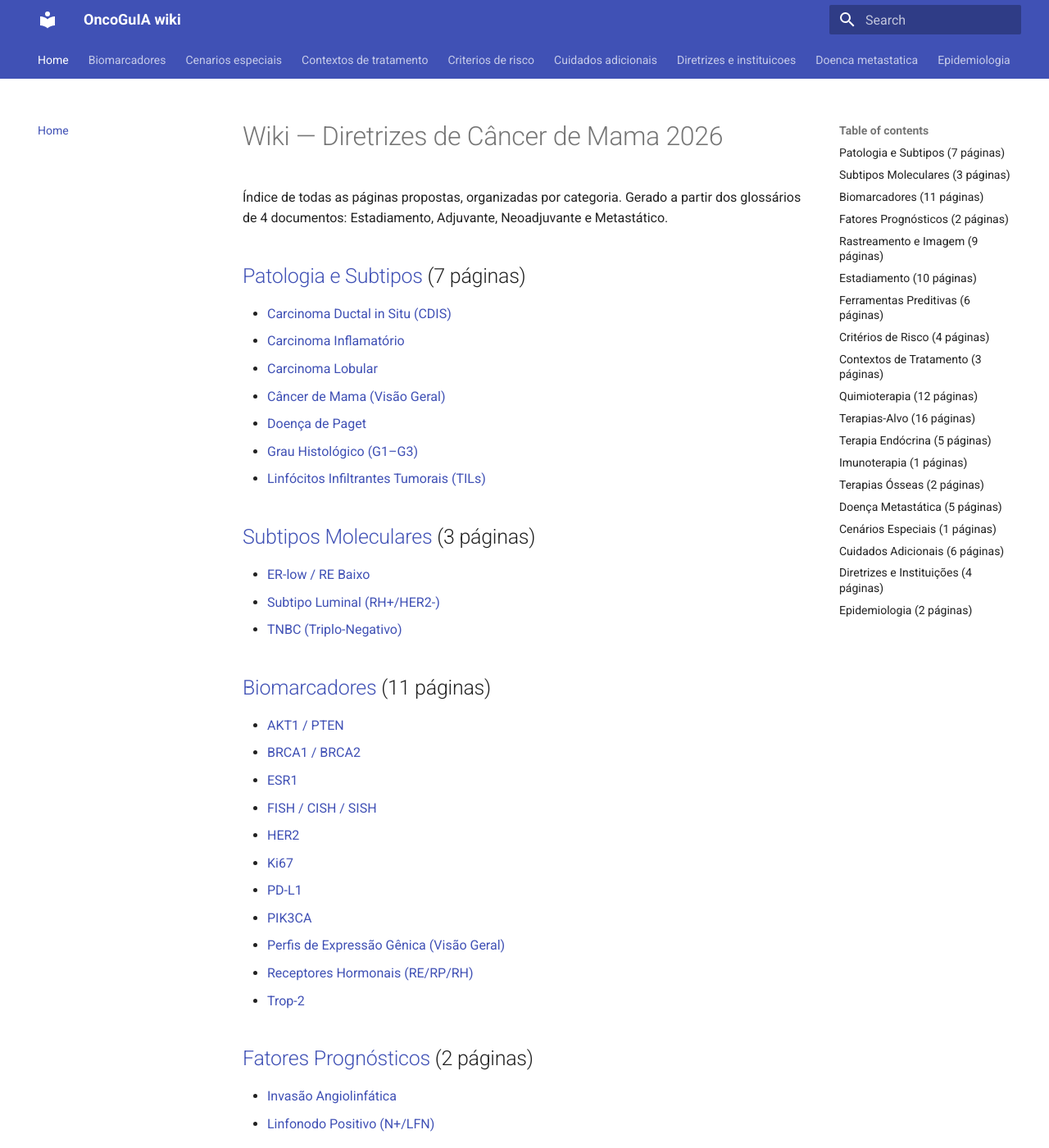
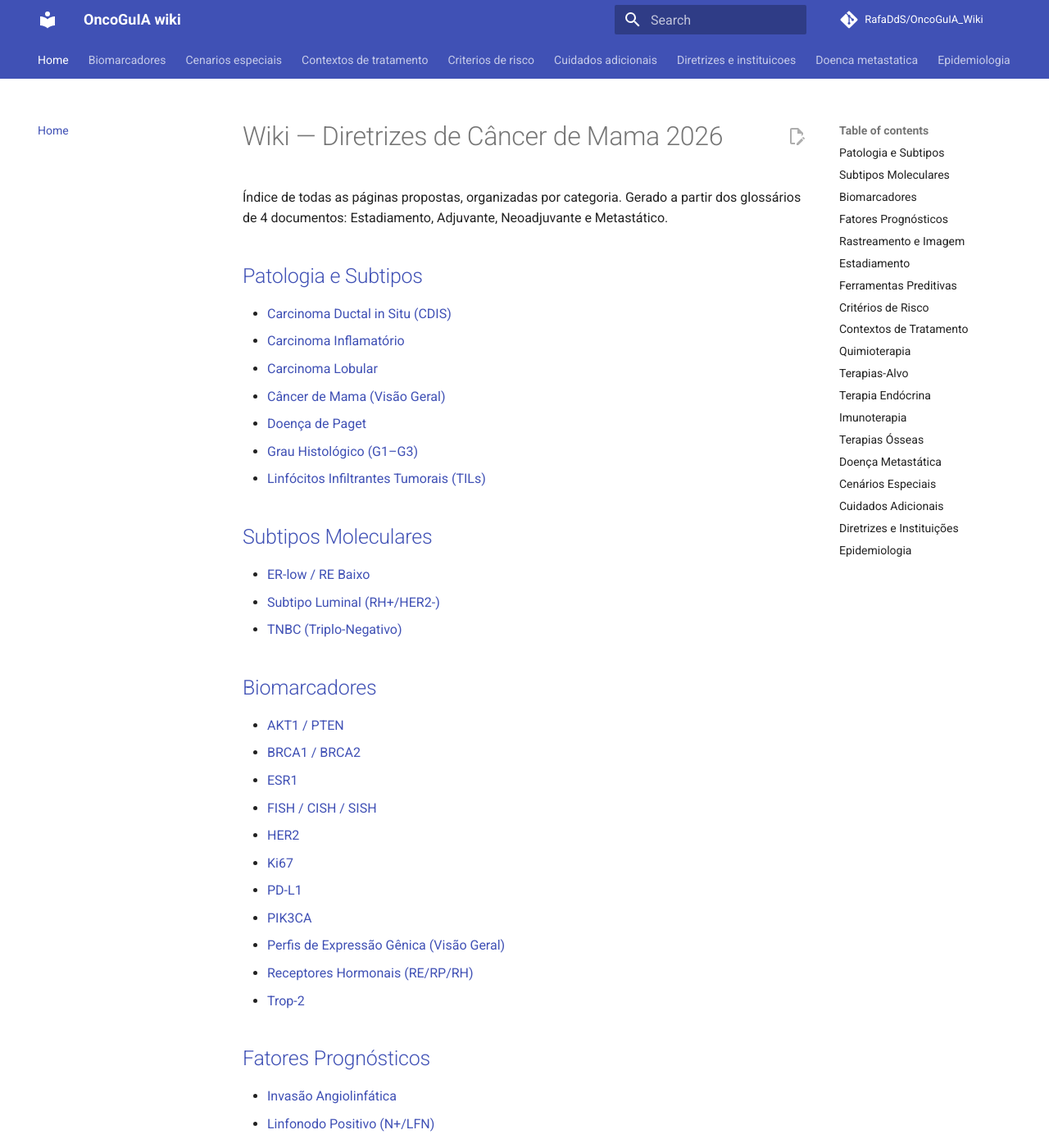
Before and after one commit to RafaDdS/OncoGuIA_Wiki, an MkDocs documentation site: the page built from wiki/index.md, in a window 1280 px wide and 1400 px high. Shown: the whole window at 82% size. Built offline with MkDocs 1.6.1 and Material for MkDocs 9.7.7, drawn with Linux system fonts in a browser that asks for light colours; comment, search, counter and statistics services are not loaded; some of the changed text lies outside the part shown.

Commit message:
Edit config

```diff
--- a/mkdocs.yml
+++ b/mkdocs.yml
@@ -1,12 +1,17 @@
 site_name: OncoGuIA wiki
 docs_dir: 'wiki'
+
+repo_url: https://github.com/RafaDdS/OncoGuIA_Wiki
+repo_name: RafaDdS/OncoGuIA_Wiki
+edit_uri: edit/main/wiki/
 
 theme:
   name: material
   features:
-    - navigation.tabs # Adds top-level tabs for cleaner UI
-    - navigation.indexes # Allows folders to be clicked directly if they have an index.md
-    - navigation.expand # Keeps the sidebar open
+    - navigation.tabs
+    - navigation.indexes
+    - navigation.expand
+    - content.action.edit
 
 plugins:
   - search
--- a/wiki/index.md
+++ b/wiki/index.md
@@ -8,7 +8,7 @@ tags:
 
 Índice de todas as páginas propostas, organizadas por categoria. Gerado a partir dos glossários de 4 documentos: Estadiamento, Adjuvante, Neoadjuvante e Metastático.
 
-## [Patologia e Subtipos](patologia-e-subtipos/index.md) (7 páginas)
+## [Patologia e Subtipos](patologia-e-subtipos/index.md)
 
 - [Carcinoma Ductal in Situ (CDIS)](patologia-e-subtipos/Carcinoma Ductal in Situ (CDIS).md)
 - [Carcinoma Inflamatório](patologia-e-subtipos/Carcinoma Inflamatório.md)
@@ -18,13 +18,13 @@ tags:
 - [Grau Histológico (G1–G3)](patologia-e-subtipos/Grau Histológico (G1–G3).md)
 - [Linfócitos Infiltrantes Tumorais (TILs)](patologia-e-subtipos/Linfócitos Infiltrantes Tumorais (TILs).md)
 
-## [Subtipos Moleculares](subtipos-moleculares/index.md) (3 páginas)
+## [Subtipos Moleculares](subtipos-moleculares/index.md)
 
 - [ER-low / RE Baixo](subtipos-moleculares/ER-low - RE Baixo.md)
 - [Subtipo Luminal (RH+/HER2-)](subtipos-moleculares/Subtipo Luminal (RH+-HER2-).md)
 - [TNBC (Triplo-Negativo)](subtipos-moleculares/TNBC (Triplo-Negativo).md)
 
-## [Biomarcadores](biomarcadores/index.md) (11 páginas)
+## [Biomarcadores](biomarcadores/index.md)
 
 - [AKT1 / PTEN](biomarcadores/AKT1 - PTEN.md)
 - [BRCA1 / BRCA2](biomarcadores/BRCA1 - BRCA2.md)
@@ -38,12 +38,12 @@ tags:
 - [Receptores Hormonais (RE/RP/RH)](biomarcadores/Receptores Hormonais (RE-RP-RH).md)
 - [Trop-2](biomarcadores/Trop-2.md)
 
-## [Fatores Prognósticos](fatores-prognosticos/index.md) (2 páginas)
+## [Fatores Prognósticos](fatores-prognosticos/index.md)
 
 - [Invasão Angiolinfática](fatores-prognosticos/Invasão Angiolinfática.md)
 - [Linfonodo Positivo (N+/LFN)](fatores-prognosticos/Linfonodo Positivo (N+-LFN).md)
 
-## [Rastreamento e Imagem](rastreamento-e-imagem/index.md) (9 páginas)
+## [Rastreamento e Imagem](rastreamento-e-imagem/index.md)
 
 - [Biópsia Líquida (ctDNA)](rastreamento-e-imagem/Biópsia Líquida (ctDNA).md)
 - [Clipagem / Marcador Metálico](rastreamento-e-imagem/Clipagem - Marcador Metálico.md)
@@ -55,7 +55,7 @@ tags:
 - [Ressonância Magnética (RM) de Mamas](rastreamento-e-imagem/Ressonância Magnética (RM) de Mamas.md)
 - [Ultrassonografia (USG) de Mamas e Axilas](rastreamento-e-imagem/Ultrassonografia (USG) de Mamas e Axilas.md)
 
-## [Estadiamento](estadiamento/index.md) (10 páginas)
+## [Estadiamento](estadiamento/index.md)
 
 - [CEA e CA 15-3](estadiamento/CEA e CA 15-3.md)
 - [Cintilografia Óssea](estadiamento/Cintilografia Óssea.md)
@@ -68,7 +68,7 @@ tags:
 - [Sistema TNM (AJCC)](estadiamento/Sistema TNM (AJCC).md)
 - [TC de Tórax/Abdome/Pelve com Contraste](estadiamento/TC de Tórax-Abdome-Pelve com Contraste.md)
 
-## [Ferramentas Preditivas](ferramentas-preditivas/index.md) (6 páginas)
+## [Ferramentas Preditivas](ferramentas-preditivas/index.md)
 
 - [CTS5](ferramentas-preditivas/CTS5.md)
 - [Mammaprint](ferramentas-preditivas/Mammaprint.md)
@@ -77,20 +77,20 @@ tags:
 - [RSClin / RSC4All](ferramentas-preditivas/RSClin - RSC4All.md)
 - [Recurrence Score (RS) / Oncotype DX](ferramentas-preditivas/Recurrence Score (RS) - Oncotype DX.md)
 
-## [Critérios de Risco](criterios-de-risco/index.md) (4 páginas)
+## [Critérios de Risco](criterios-de-risco/index.md)
 
 - [Alto Risco Clínico](criterios-de-risco/Alto Risco Clínico.md)
 - [Alto Risco Genômico](criterios-de-risco/Alto Risco Genômico.md)
 - [CPS-EG](criterios-de-risco/CPS-EG.md)
 - [Doença Residual](criterios-de-risco/Doença Residual.md)
 
-## [Contextos de Tratamento](contextos-de-tratamento/index.md) (3 páginas)
+## [Contextos de Tratamento](contextos-de-tratamento/index.md)
 
 - [Resposta Patológica Completa (RPC)](contextos-de-tratamento/Resposta Patológica Completa (RPC).md)
 - [Tratamento Adjuvante (Conceito)](contextos-de-tratamento/Tratamento Adjuvante (Conceito).md)
 - [Tratamento Neoadjuvante (Conceito)](contextos-de-tratamento/Tratamento Neoadjuvante (Conceito).md)
 
-## [Quimioterapia](quimioterapia/index.md) (12 páginas)
+## [Quimioterapia](quimioterapia/index.md)
 
 - [AC (Doxorrubicina + Ciclofosfamida)](quimioterapia/AC (Doxorrubicina + Ciclofosfamida).md)
 - [AC → D (AC seguido de Docetaxel)](quimioterapia/AC → D (AC seguido de Docetaxel).md)
@@ -105,7 +105,7 @@ tags:
 - [TCH / TCHP](quimioterapia/TCH - TCHP.md)
 - [TH / THP](quimioterapia/TH - THP.md)
 
-## [Terapias-Alvo](terapias-alvo/index.md) (16 páginas)
+## [Terapias-Alvo](terapias-alvo/index.md)
 
 - [Abemaciclibe](terapias-alvo/Abemaciclibe.md)
 - [Anticorpos Conjugados (ADCs) – Classe](terapias-alvo/Anticorpos Conjugados (ADCs) – Classe.md)
@@ -124,7 +124,7 @@ tags:
 - [Terapias Anti-HER2 (Visão Geral)](terapias-alvo/Terapias Anti-HER2 (Visão Geral).md)
 - [Trastuzumabe](terapias-alvo/Trastuzumabe.md)
 
-## [Terapia Endócrina](terapia-endocrina/index.md) (5 páginas)
+## [Terapia Endócrina](terapia-endocrina/index.md)
 
 - [Fulvestranto](terapia-endocrina/Fulvestranto.md)
 - [Hormonioterapia Neoadjuvante](terapia-endocrina/Hormonioterapia Neoadjuvante.md)
@@ -132,16 +132,16 @@ tags:
 - [Supressão Ovariana](terapia-endocrina/Supressão Ovariana.md)
 - [Tamoxifeno](terapia-endocrina/Tamoxifeno.md)
 
-## [Imunoterapia](imunoterapia/index.md) (1 páginas)
+## [Imunoterapia](imunoterapia/index.md)
 
 - [Pembrolizumabe](imunoterapia/Pembrolizumabe.md)
 
-## [Terapias Ósseas](terapias-osseas/index.md) (2 páginas)
+## [Terapias Ósseas](terapias-osseas/index.md)
 
 - [Denosumabe](terapias-osseas/Denosumabe.md)
 - [Ácido Zoledrônico](terapias-osseas/Ácido Zoledrônico.md)
 
-## [Doença Metastática](doenca-metastatica/index.md) (5 páginas)
+## [Doença Metastática](doenca-metastatica/index.md)
 
 - [Crise Visceral](doenca-metastatica/Crise Visceral.md)
 - [Doença Metastática de Mama](doenca-metastatica/Doença Metastática de Mama.md)
@@ -149,11 +149,11 @@ tags:
 - [Sobrevida Global (SG)](doenca-metastatica/Sobrevida Global (SG).md)
 - [Sobrevida Livre de Progressão (SLP)](doenca-metastatica/Sobrevida Livre de Progressão (SLP).md)
 
-## [Cenários Especiais](cenarios-especiais/index.md) (1 páginas)
+## [Cenários Especiais](cenarios-especiais/index.md)
 
 - [Câncer de Mama em Homens](cenarios-especiais/Câncer de Mama em Homens.md)
 
-## [Cuidados Adicionais](cuidados-adicionais/index.md) (6 páginas)
+## [Cuidados Adicionais](cuidados-adicionais/index.md)
 
 - [Aconselhamento Genético](cuidados-adicionais/Aconselhamento Genético.md)
 - [Análogos do GnRH (GnRHa)](cuidados-adicionais/Análogos do GnRH (GnRHa).md)
@@ -162,14 +162,14 @@ tags:
 - [Preservação da Fertilidade](cuidados-adicionais/Preservação da Fertilidade.md)
 - [Seguimento Pós-Tratamento](cuidados-adicionais/Seguimento Pós-Tratamento.md)
 
-## [Diretrizes e Instituições](diretrizes-e-instituicoes/index.md) (4 páginas)
+## [Diretrizes e Instituições](diretrizes-e-instituicoes/index.md)
 
 - [ESMO / NCCN / ASCO / AJCC](diretrizes-e-instituicoes/ESMO - NCCN - ASCO - AJCC.md)
 - [Lei nº 11.664/2008](diretrizes-e-instituicoes/Lei nº 11.664-2008.md)
 - [Sistema GRADE](diretrizes-e-instituicoes/Sistema GRADE.md)
 - [Sociedade Brasileira de Oncologia Clínica (SBOC)](diretrizes-e-instituicoes/Sociedade Brasileira de Oncologia Clínica (SBOC).md)
 
-## [Epidemiologia](epidemiologia/index.md) (2 páginas)
+## [Epidemiologia](epidemiologia/index.md)
 
 - [Cobertura Mamográfica](epidemiologia/Cobertura Mamográfica.md)
 - [Mortalidade / Incidência](epidemiologia/Mortalidade - Incidência.md)
```
Also changed, not shown: README.md (+1 -1 lines).
